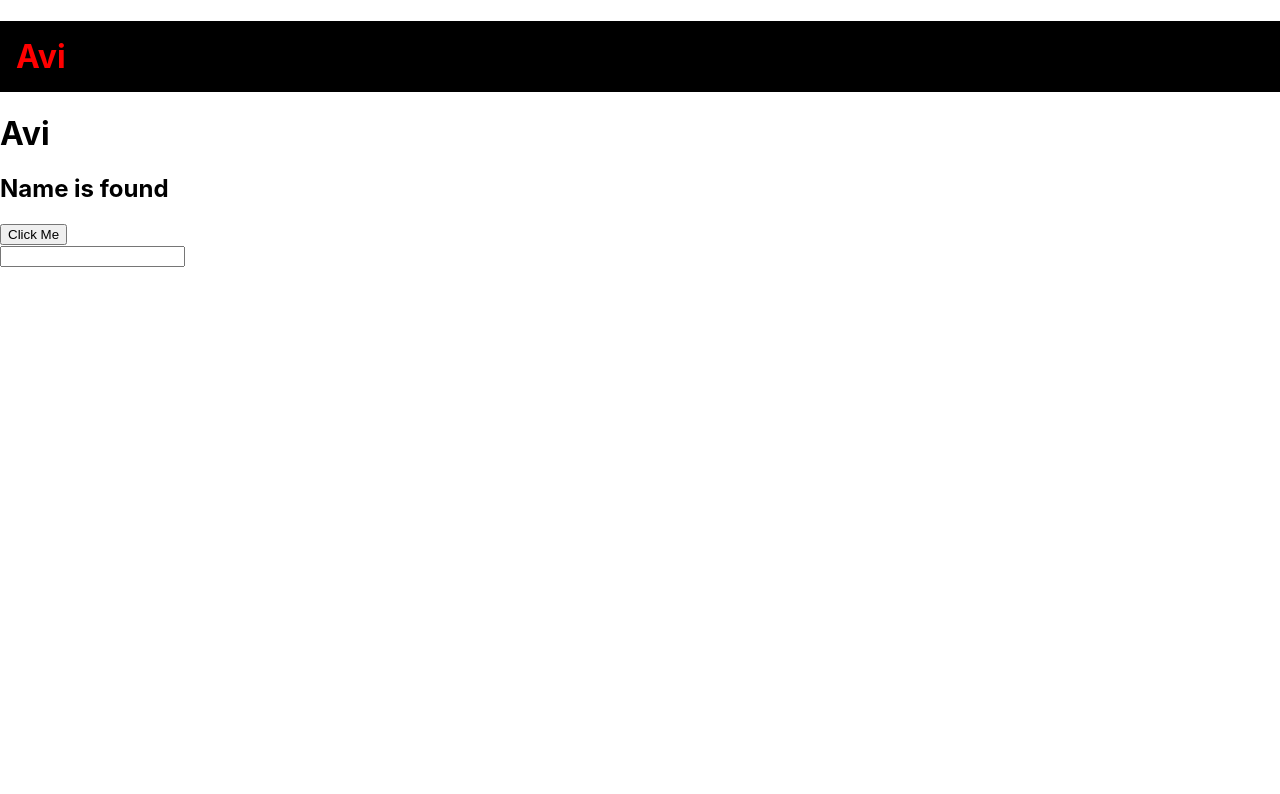
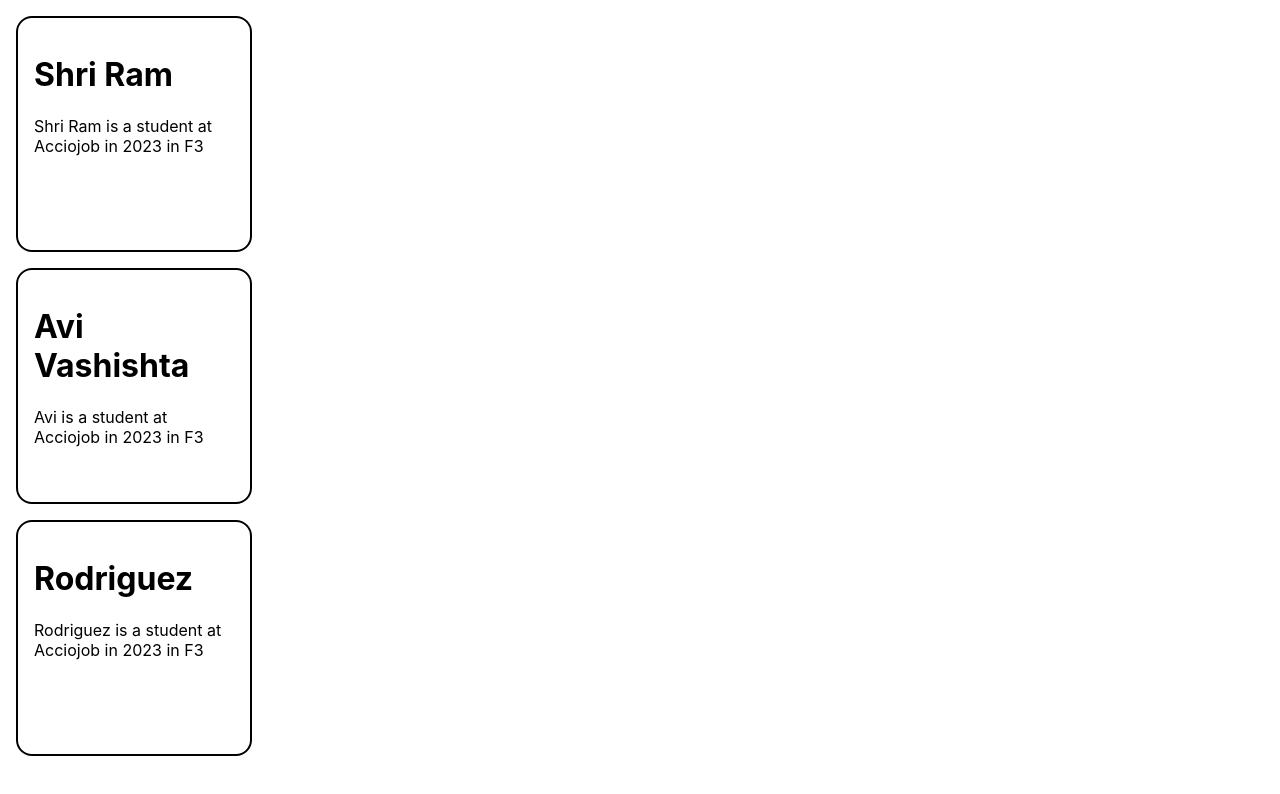
Before and after one commit to AVIVASHISHTA29/react-intro-april, a React (Create React App) app: page / in a window 1280 px wide. Shown: the top 794 px of the page. Built offline with nearby package versions, Linux system fonts and the light colour scheme.

Commit message:
props intro

```diff
--- a/src/App.js
+++ b/src/App.js
@@ -1,13 +1,22 @@
 import "./App.css";
-import Chat from "./Chat";
-// class Dog{
-// }
+import Card from "./Card";
 
 function App() {
   return (
-    <div className="hi">
-      <Chat />
-    </div>
+    <>
+      <Card
+        name={"Shri Ram"}
+        desc={"Shri Ram is a student at Acciojob in 2023 in F3"}
+      />
+      <Card
+        name={"Avi Vashishta"}
+        desc={"Avi is a student at Acciojob in 2023 in F3"}
+      />
+      <Card
+        name={"Rodriguez"}
+        desc={"Rodriguez is a student at Acciojob in 2023 in F3"}
+      />
+    </>
   );
 }
 
--- /dev/null
+++ b/src/Card.css
@@ -0,0 +1,8 @@
+.card {
+  border: 2px solid #000;
+  padding: 1rem;
+  border-radius: 1rem;
+  width: 200px;
+  height: 200px;
+  margin: 1rem;
+}
--- /dev/null
+++ b/src/Card.js
@@ -0,0 +1,51 @@
+import "./Card.css";
+
+function Card({ name, desc }) {
+  return (
+    <div className="card">
+      <h1>{name}</h1>
+      <p>{desc}</p>
+    </div>
+  );
+}
+
+export default Card;
+
+{
+  /* <Card name="" desc="" age="" job="" occupation="" gender=""/> */
+}
+
+// props={name,desc,age,job,occupation,gender}
+
+// function Card(props) {
+//   return (
+//     <div className="card">
+//       <h1>{props.name}</h1>
+//       <p>{props.desc}</p>
+//       <p>{props.rollno}</p>
+//     </div>
+//   );
+// }
+
+// export default Card;
+
+// const myObj = {
+//   name: "Avi",
+//   age: 21,
+//   job: "instructor",
+//   phone: "99999",
+// };
+
+// const name = myObj.name;
+// const age = myObj.age;
+// const job = myObj.job;
+// const phone = myObj.phone;
+
+// console.log("Name is", name);
+
+// const { name, age, phone, job } = myObj;
+
+// console.log("Name is", name);
+// console.log("age is", age);
+// console.log("job is", job);
+// console.log("phone is", phone);
```
